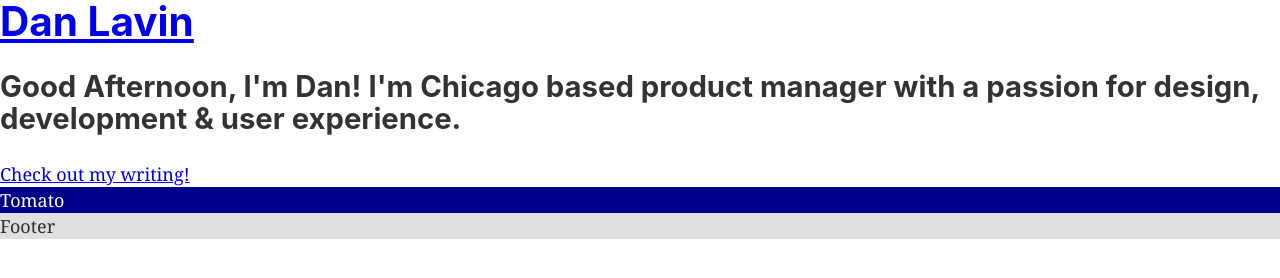
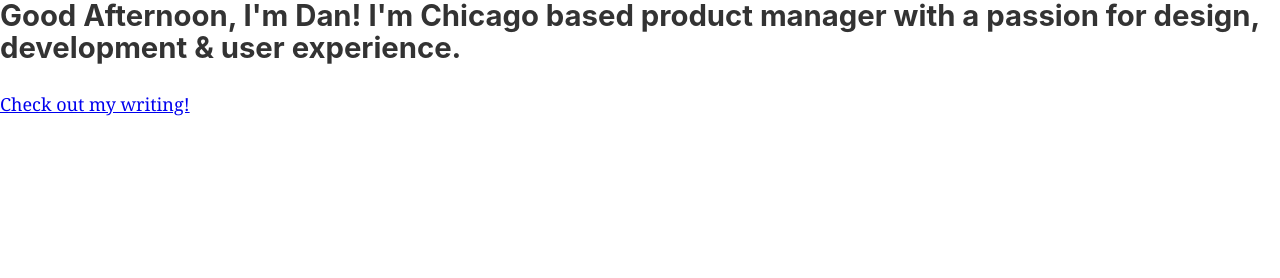
Before and after one commit to DLavin23/dan-lavin.com, a Gatsby site: page / in a window 1280 px wide. Built offline with nearby package versions, Linux system fonts and the light colour scheme; Gatsby itself is replaced by a stand-in of ours.

Commit message:
imports, man.

```diff
--- a/src/components/layout.js
+++ b/src/components/layout.js
@@ -32,14 +32,7 @@ const Layout = ({ children }) => (
         </Helmet>
         <ThemeProvider theme={theme}>
           <div>
-            <Header siteTitle={data.site.siteMetadata.title} />
             {children}
-            <Footer
-              bg="grayLight"
-            >
-              Footer
-            </Footer>
-
           </div>
         </ThemeProvider>
       </>
--- a/src/pages/index.js
+++ b/src/pages/index.js
@@ -1,7 +1,6 @@
 import React from 'react'
 import { Link } from 'gatsby'
 import Layout from '../components/layout'
-import Box from '../components/Box'
 
 // move to seperate file
 const getWelcomeMessage = () => {
@@ -23,10 +22,6 @@ const IndexPage = () => (
     <h2>Good {getWelcomeMessage()}, I'm Dan! I'm Chicago based product manager with a passion for design, development & user experience.</h2>
 
     <Link to="/writing/">Check out my writing!</Link>
-
-    <Box color='#fff' bg='blue'>
-      Tomato
-    </Box>
   </Layout>
 )
 
```
